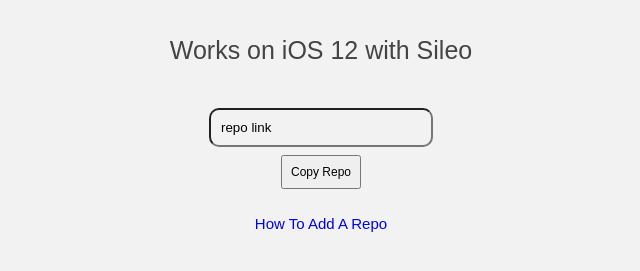
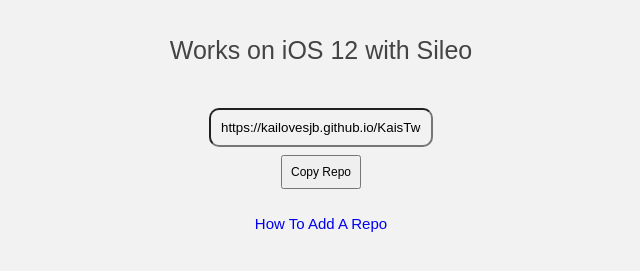
Before and after one commit to KaiH-0/DockGoByeBye, a plain HTML site: page index.html in a window 1280 px wide. Shown: the part 83-354 px from the top of the page, without its empty margins (319-959 px from the left). Drawn offline with Linux system fonts and the light colour scheme.

Commit message:
Update index.html

```diff
--- a/index.html
+++ b/index.html
@@ -17,7 +17,7 @@
 <br>
 <center><p style="font-family:arial;font-size:25px;color:#444444;">Works on iOS 12 with Sileo</p></center>
 <br>
-<center><input style="font-family:arial;background-color:#f2f2f2;border-radius:10px;display:block;width:200px;padding:10px;" type="text" value="repo link" id="myInput"><button style="font-family:arial;font-size:12px;padding:8px;margin:8px;" onclick="myFunction()">Copy Repo</button></center>
+<center><input style="font-family:arial;background-color:#f2f2f2;border-radius:10px;display:block;width:200px;padding:10px;" type="text" value="https://kailovesjb.github.io/KaisTweaks/" id="myInput"><button style="font-family:arial;font-size:12px;padding:8px;margin:8px;" onclick="myFunction()">Copy Repo</button></center>
 <br>
 <center><a style="text-decoration:none;font-family:arial;font-size:15px;padding:10px;" href="https://ioshacker.com/how-to/how-to-add-a-repo-in-cydia">How To Add A Repo</a></center>
 </body>
```
